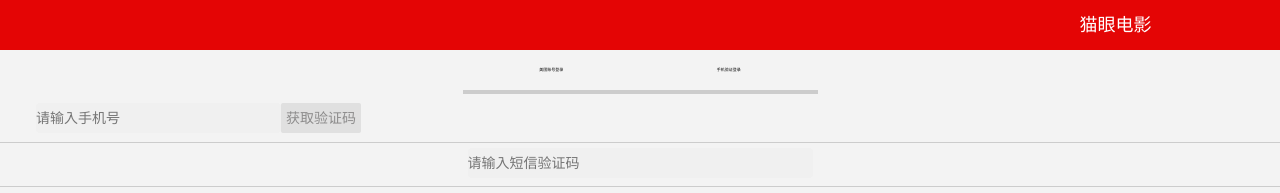
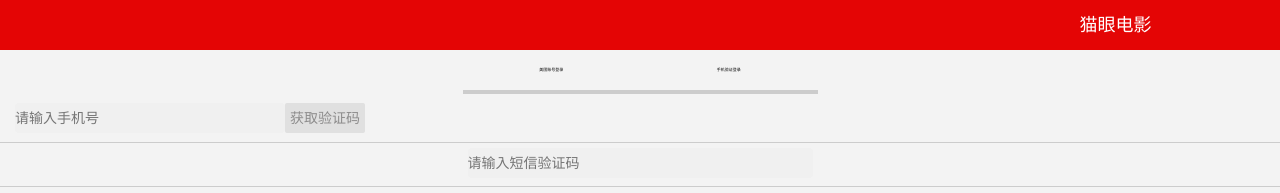
Before and after one commit to wave1998/maoyan, a React (Create React App) app in the folder maoyan/: page /login in a window 1280 px wide. Shown: the top 193 px of the page. Built offline with nearby package versions, Linux system fonts and the light colour scheme.

Commit message:
样式修改，搜索页面跳转

```diff
--- a/maoyan/src/assets/css/detail/movieDetail.css
+++ b/maoyan/src/assets/css/detail/movieDetail.css
@@ -253,6 +253,7 @@ float: left;
         display: flex;
         justify-content: space-between;
         align-items: center;
+        color: #333;
     }
     .title .go-to-all img {
         width: .1rem;
--- a/maoyan/src/assets/css/login.css
+++ b/maoyan/src/assets/css/login.css
@@ -83,13 +83,13 @@
     overflow:hidden;
 }
 .tab2 input{
-    width:245px;
+    width:270px;
     height: 30px;
     margin-top: 5px;
     border:none;
     background: rgb(240, 240, 240);
     border-radius: 4px;
-    margin-left: 36px;
+    margin-left:15px;
     float: left;
 
 }
--- a/maoyan/src/views/Movie.js
+++ b/maoyan/src/views/Movie.js
@@ -24,7 +24,7 @@ class Movie extends React.Component {
 
                         </ul>
                     </li>
-                    <li><span className="iconfont icon-RectangleCopy"></span></li>
+                    <li><span className="iconfont icon-RectangleCopy" onClick={()=>{this.props.history.push("/search")}}></span></li>
             </ul>
     </div>
         <div className="main">
```
